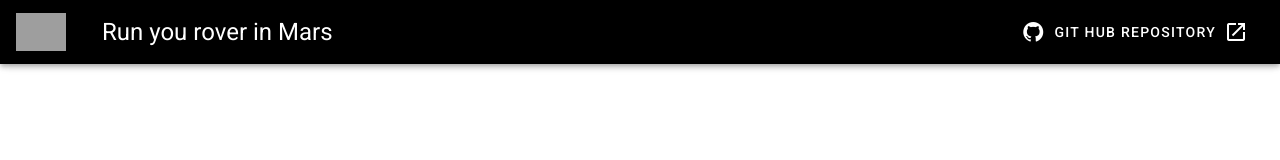
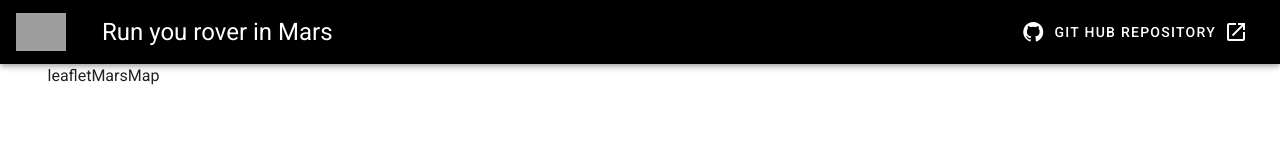
Before and after one commit to constanza101/vue-leaflet-mars-rover, a Vue app in the folder mars-rover/: page / in a window 1280 px wide. Both pictures are taken after a click on the button "TAKE ME THERE!". Shown: the top 160 px of the page. Built offline with nearby package versions, Linux system fonts and the light colour scheme; grey boxes are pictures that could not be loaded.

Commit message:
creating home

```diff
--- a/mars-rover/src/App.vue
+++ b/mars-rover/src/App.vue
@@ -32,19 +32,19 @@
     </v-app-bar>
 
     <v-main>
-      <MarsMap/>
+      <Home/>
     </v-main>
   </v-app>
 </template>
 
 <script>
-import MarsMap from './components/MarsMap';
+import Home from './components/Home';
 
 export default {
   name: 'App',
 
   components: {
-    MarsMap,
+    Home,
   },
 
   data: () => ({
--- /dev/null
+++ b/mars-rover/src/components/Home.vue
@@ -0,0 +1,51 @@
+<template>
+  <v-container>
+    <v-row v-if="home" class="text-center">
+      <v-col cols="12">
+        <v-img
+          :src="require('../assets/mars.png')"
+          class="my-3"
+          contain
+          height="200"
+        />
+      </v-col>
+
+      <v-col cols="12" class="mb-4">
+        <h1 class="display-2 font-weight-bold mb-3">
+          Welcome to Mars
+        </h1>
+
+        <p class="subheading font-weight-regular">
+            Are you ready to discover life in Mars?
+          </p>
+      </v-col>
+
+      <v-col  cols="12">
+        <v-btn @click="home = false"  color="primary" >take me there!</v-btn>
+      </v-col>
+
+
+    </v-row>
+    <v-row v-if="!home">
+
+      <mars-map>
+      </mars-map>
+
+    </v-row>
+  </v-container>
+</template>
+
+<script>
+import MarsMap from './MarsMap.vue'
+
+  export default {
+    name: 'Home',
+    components: {
+      MarsMap
+    },
+
+    data: () => ({
+      home:true
+    }),
+  }
+</script>
--- a/mars-rover/src/components/MarsMap.vue
+++ b/mars-rover/src/components/MarsMap.vue
@@ -1,34 +1,9 @@
 <template>
   <v-container>
-    <v-row v-if="home" class="text-center">
-      <v-col cols="12">
-        <v-img
-          :src="require('../assets/mars.png')"
-          class="my-3"
-          contain
-          height="200"
-        />
-      </v-col>
 
-      <v-col cols="12" class="mb-4">
-        <h1 class="display-2 font-weight-bold mb-3">
-          Welcome to Mars
-        </h1>
+    <v-row>
 
-        <p class="subheading font-weight-regular">
-            Are you ready to discover life in Mars?
-          </p>
-      </v-col>
-
-      <v-col  cols="12">
-        <v-btn @click="home = false"  color="primary" >take me there!</v-btn>
-      </v-col>
-
-
-    </v-row>
-    <v-row v-if="!home">
-
-
+      leafletMarsMap
 
 
 
```
